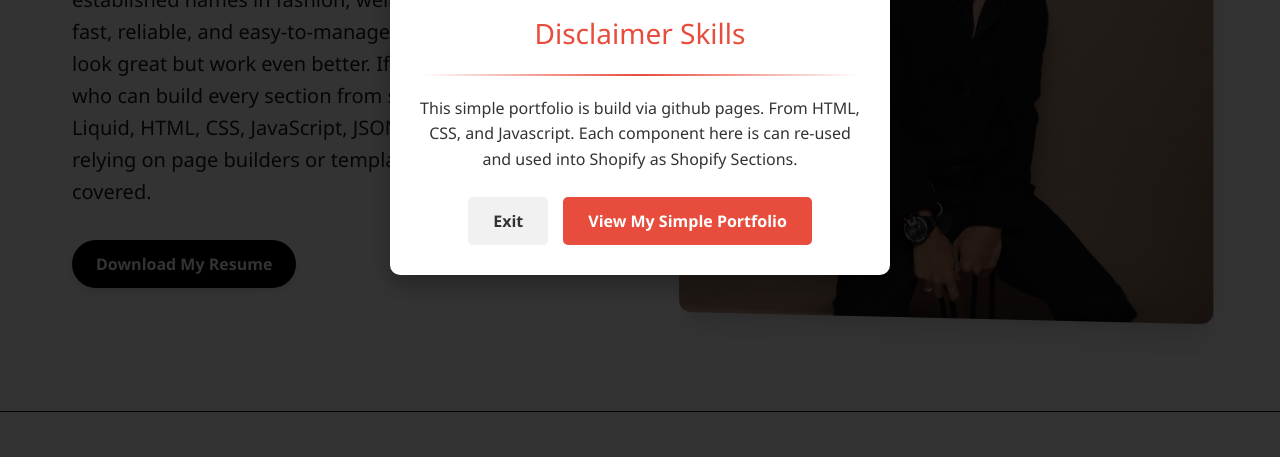
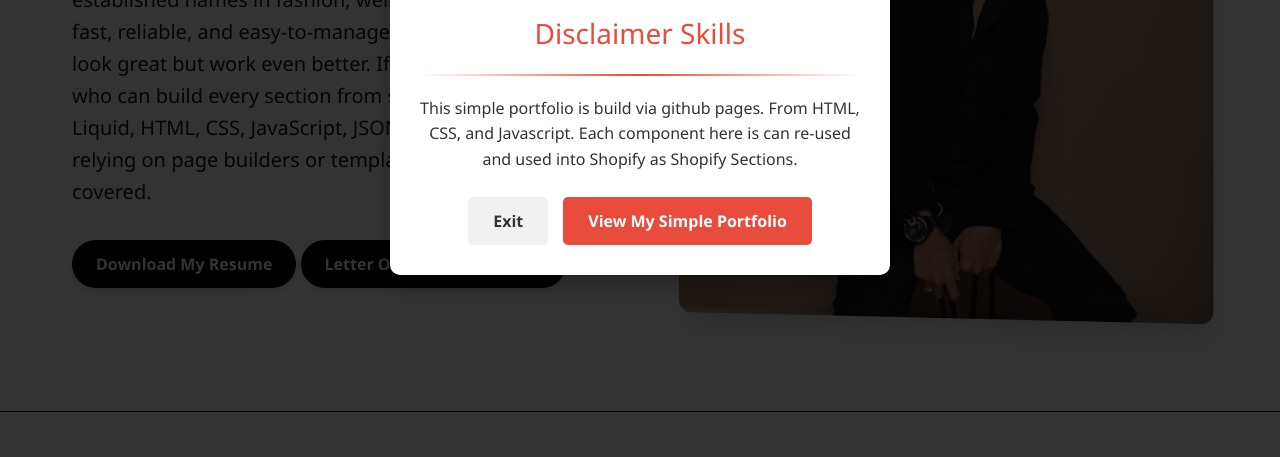
Before and after one commit to nosmiketsu/kim_pomento, a plain HTML site: page index.html in a window 1280 px wide. Shown: the part 309-766 px from the top of the page. Drawn offline with nearby package versions, Linux system fonts and the light colour scheme.

Commit message:
added a LOR

```diff
--- a/index.html
+++ b/index.html
@@ -47,6 +47,7 @@
                 <h1>Hey, I'm Kim</h1>
                 <p>I'm a Shopify and Shopify Plus developer with 8 years of experience working with startups, growing brands, and established names in fashion, wellness, and tech. I build fast, reliable, and easy-to-manage stores that don’t just look great but work even better. If you need someone who can build every section from scratch using clean Liquid, HTML, CSS, JavaScript, JSON, and Ruby—without relying on page builders or templates—I’ve got you covered.</p>
                 <a href="assets/CVResume_2025.pdf" download="Kim-Pomento-Resume.pdf" class="cta-button">Download My Resume</a>
+                <a href="assets//Letter Of Recommendation.pdf" download="Kim-Pomento-Resume.pdf" class="cta-button">Letter Of Recommendation</a>
             </div>
             <div class="hero-image-container">
                 <img src="assets/profile.JPG"
```
Also changed, not shown: 1 other file.
